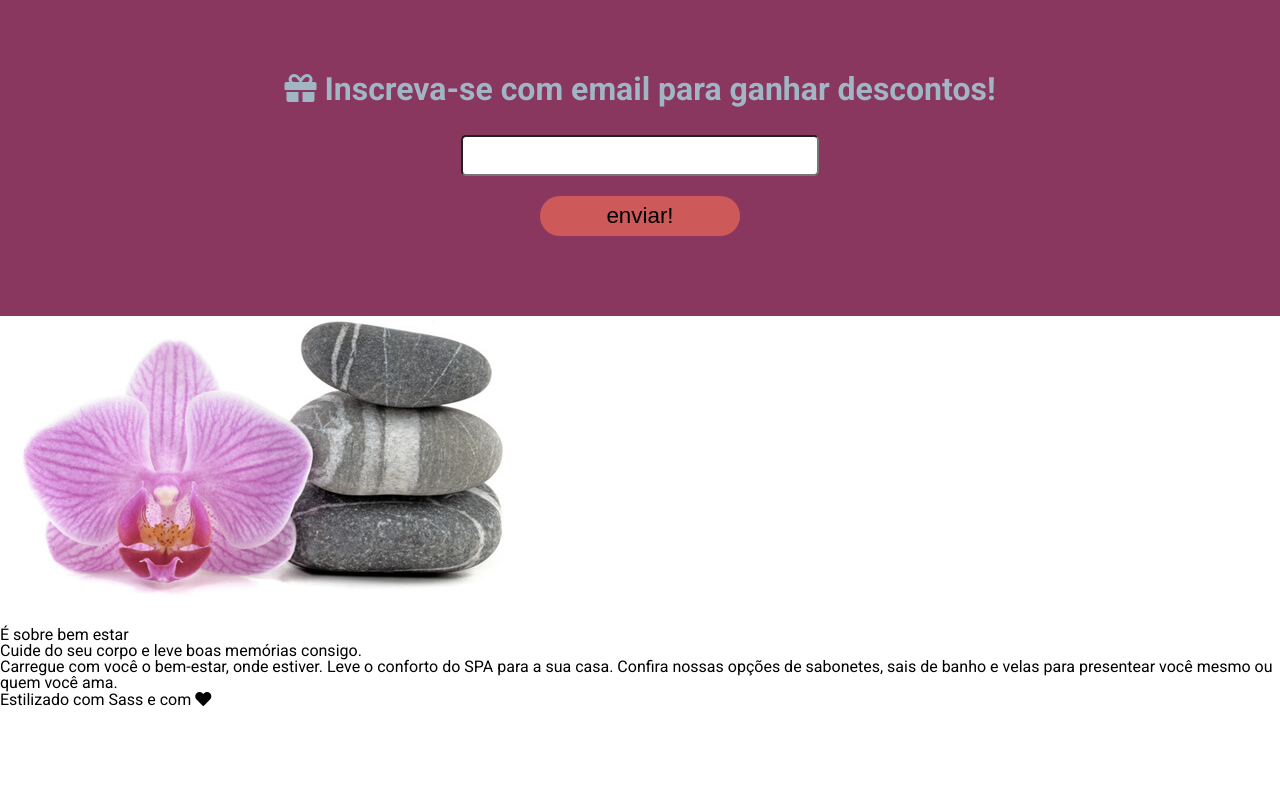
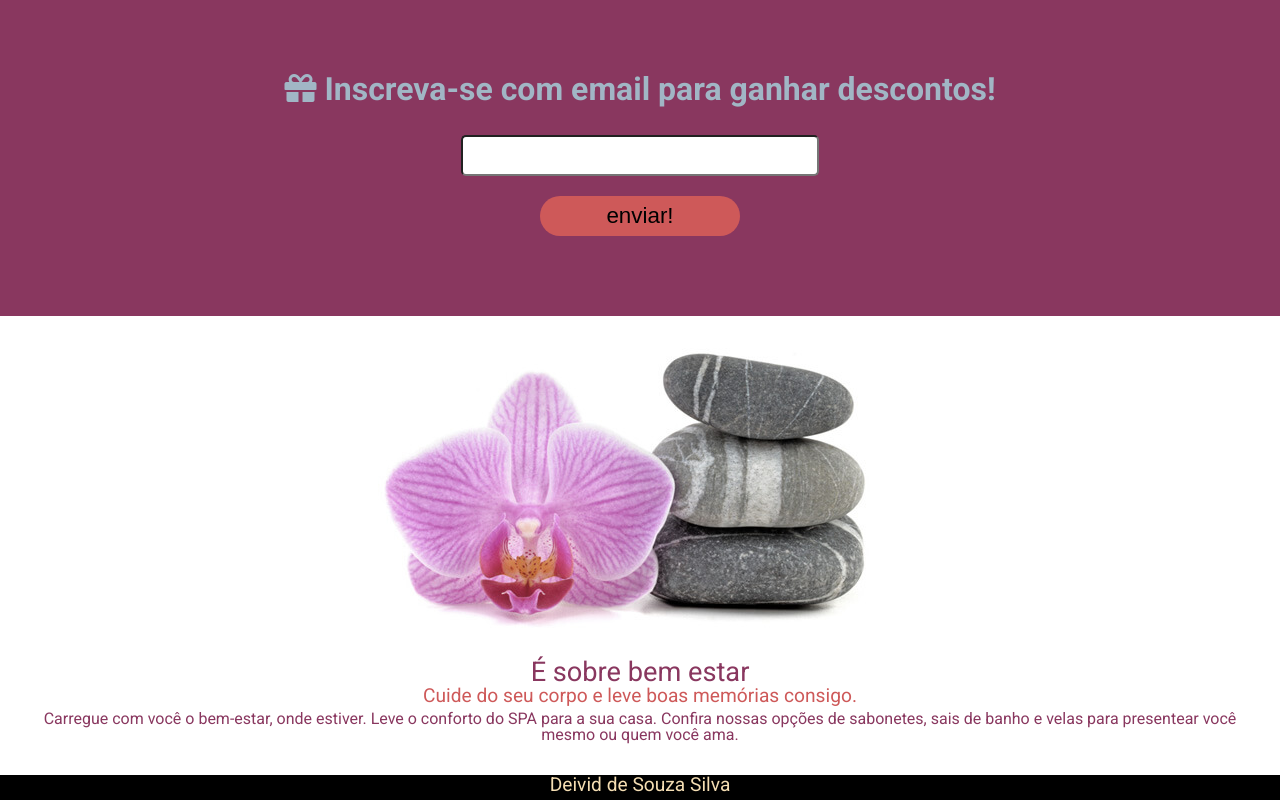
Before and after one commit to DeividXupon/Projeto-Sass, a plain HTML site: page index.html in a window 1280 px wide. Shown: the part 1049-1849 px from the top of the page. Before the commit the page ends 1758 px from the top, so only its background shows below. Drawn offline with nearby package versions, Linux system fonts and the light colour scheme.

Commit message:
Editando area footer e curiosidades

```diff
--- a/index.html
+++ b/index.html
@@ -83,7 +83,7 @@
                 </form>
             </div>
         </section>
-        <section>
+        <section id="cd">
             <div>
                 <img src="imagens/pedra-e-flor.jpeg" alt="">
             </div>
@@ -95,7 +95,7 @@
         </section>
     </main>
     <footer>
-        Estilizado com Sass e com <i class="fas fa-heart"></i>
+        Deivid de Souza Silva
     </footer>
 
 </body>
--- /dev/null
+++ b/styles/componets/_curiosidades.scss
@@ -0,0 +1,27 @@
+@import '../abstract/variaveis';
+
+#cd {
+    padding: 2rem;
+    text-align: center;
+
+    h3 {
+        color: $cor-primaria;
+        font-size: 1.7rem;
+    }
+    h4 {
+        color: $cor-secundaria;
+        font-size: 1.2rem;
+    }
+    p {
+        margin-top: 5px;
+        color: $cor-primaria;
+    }
+}
+
+footer{
+    text-align: center;
+    background-color: black;
+    color: wheat;
+    height: 25px;
+    font-size: 1.2rem;
+}
--- a/styles/style.scss
+++ b/styles/style.scss
@@ -3,3 +3,4 @@
 @import './componets/banner';
 @import './componets/servico';
 @import './componets/cupom';
+@import './componets/curiosidades';
```
Also changed, not shown: styles/style.css, 1 other file.
